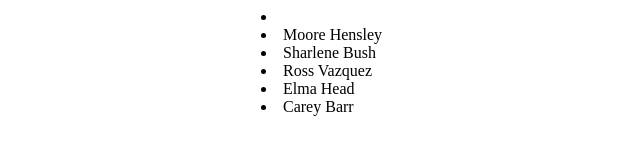
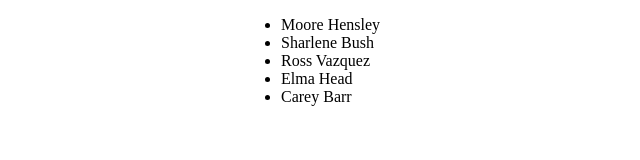
Before and after one commit to DanyaVer/js-programming-kpi-control-test, a plain HTML site: page index.html in a window 1280 px wide. Shown: the whole page, without its empty margins (187-827 px from the left). Drawn offline with Linux system fonts and the light colour scheme.

Commit message:
fixed list

```diff
--- a/index.html
+++ b/index.html
@@ -6,7 +6,7 @@
         <title>Document</title>
     </head>
     <body>
-        <li id="users"></li>
+        <ul id="users"></ul>
         <style>
             html,
             body {
--- a/script.js
+++ b/script.js
@@ -221,4 +221,4 @@ const addUsersToDocument = (users, elem) => {
     }
     elem.innerHTML = html;
 };
-addUsersToDocument(users, document.querySelector("li#users"));
+addUsersToDocument(users, document.querySelector("ul#users"));
```
